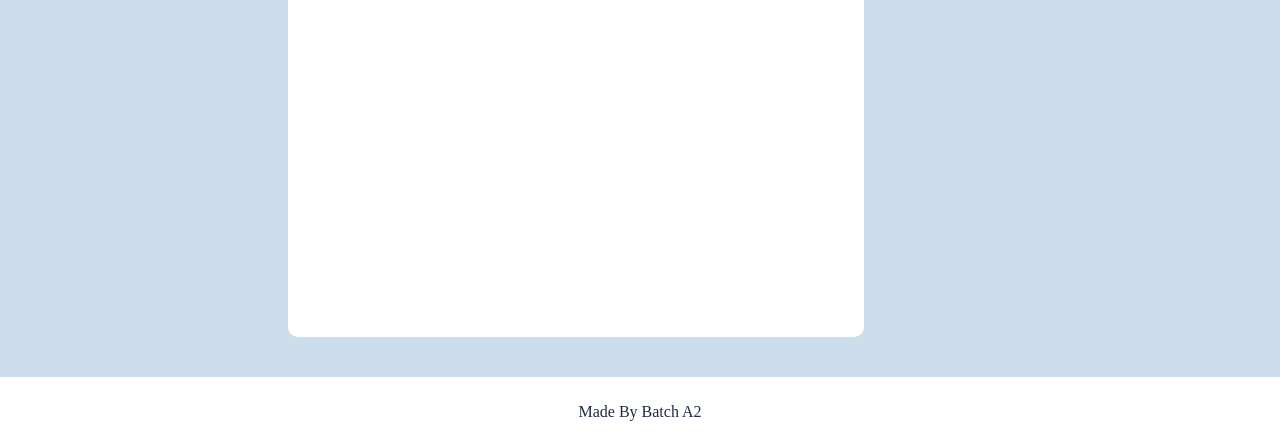
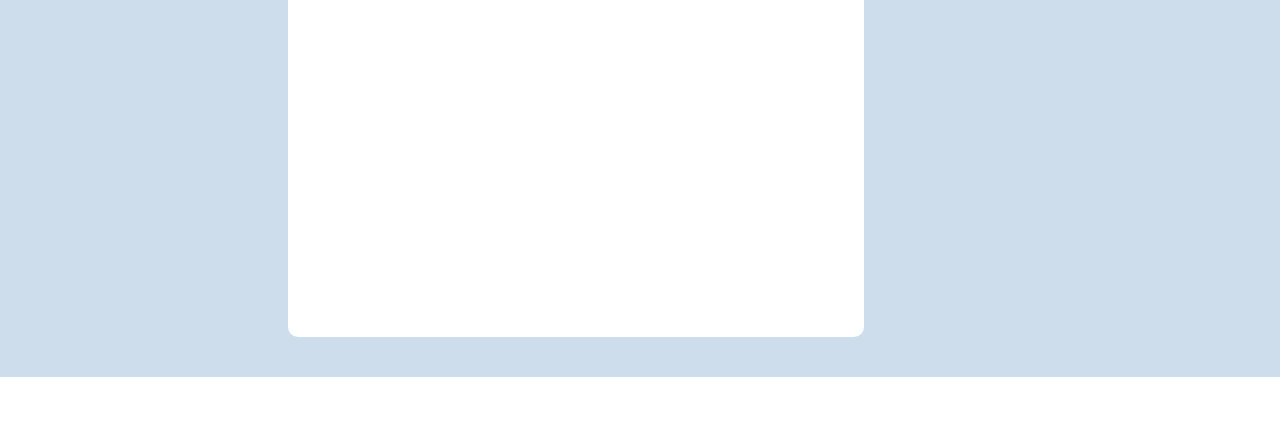
Before and after one commit to Tharun-Damera/WeatherSphere, a plain HTML site: page index.html in a window 1280 px wide. Shown: the part 1226-1673 px from the top of the page. Drawn offline with nearby package versions, Linux system fonts and the light colour scheme; no server answers.

Commit message:
Update index.html

```diff
--- a/index.html
+++ b/index.html
@@ -109,7 +109,7 @@
     </main>
 
     <footer >
-       <p style="text-align: center;"> Made By Batch A2</p>
+       <p style="text-align: center;"> </p>
     </footer>
 
     <script src="https://cdnjs.cloudflare.com/ajax/libs/moment.js/2.29.4/moment-with-locales.min.js" integrity="sha512-42PE0rd+wZ2hNXftlM78BSehIGzezNeQuzihiBCvUEB3CVxHvsShF86wBWwQORNxNINlBPuq7rG4WWhNiTVHFg==" crossorigin="anonymous" referrerpolicy="no-referrer"></script>
```
